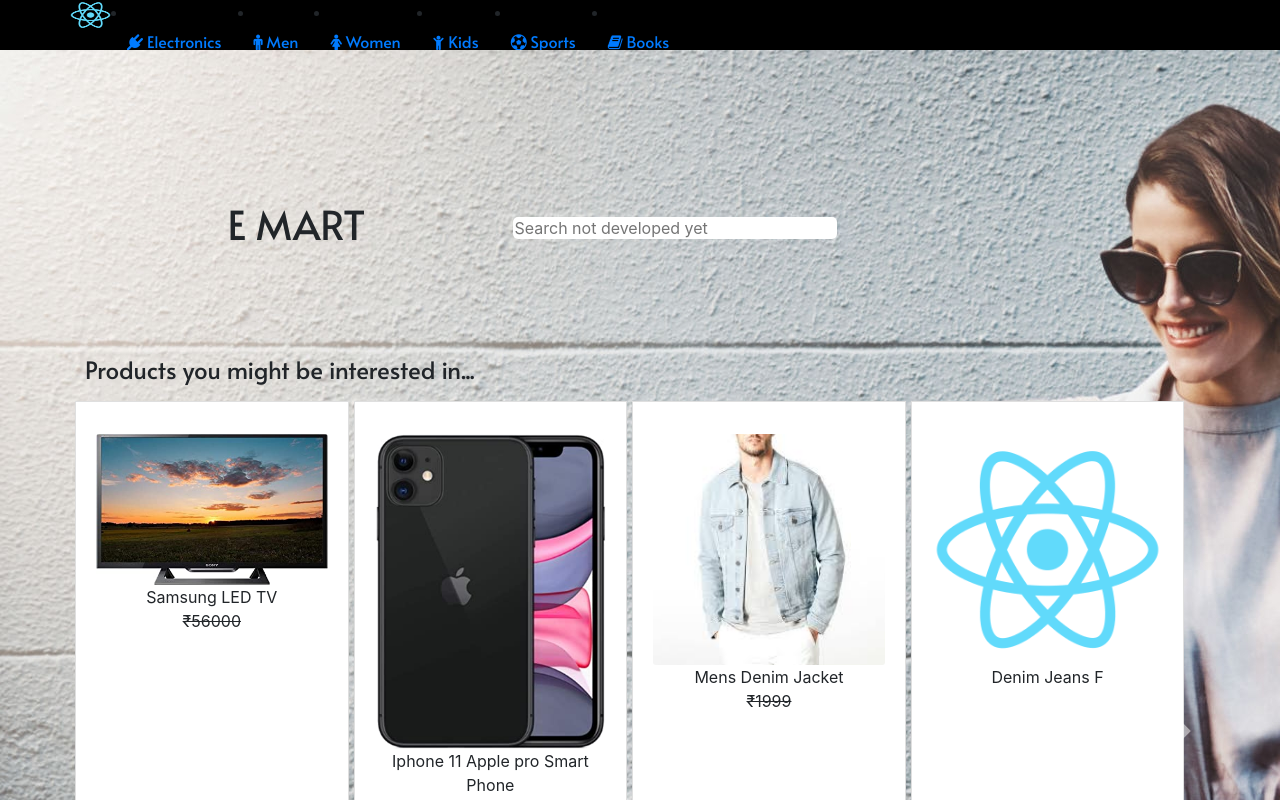
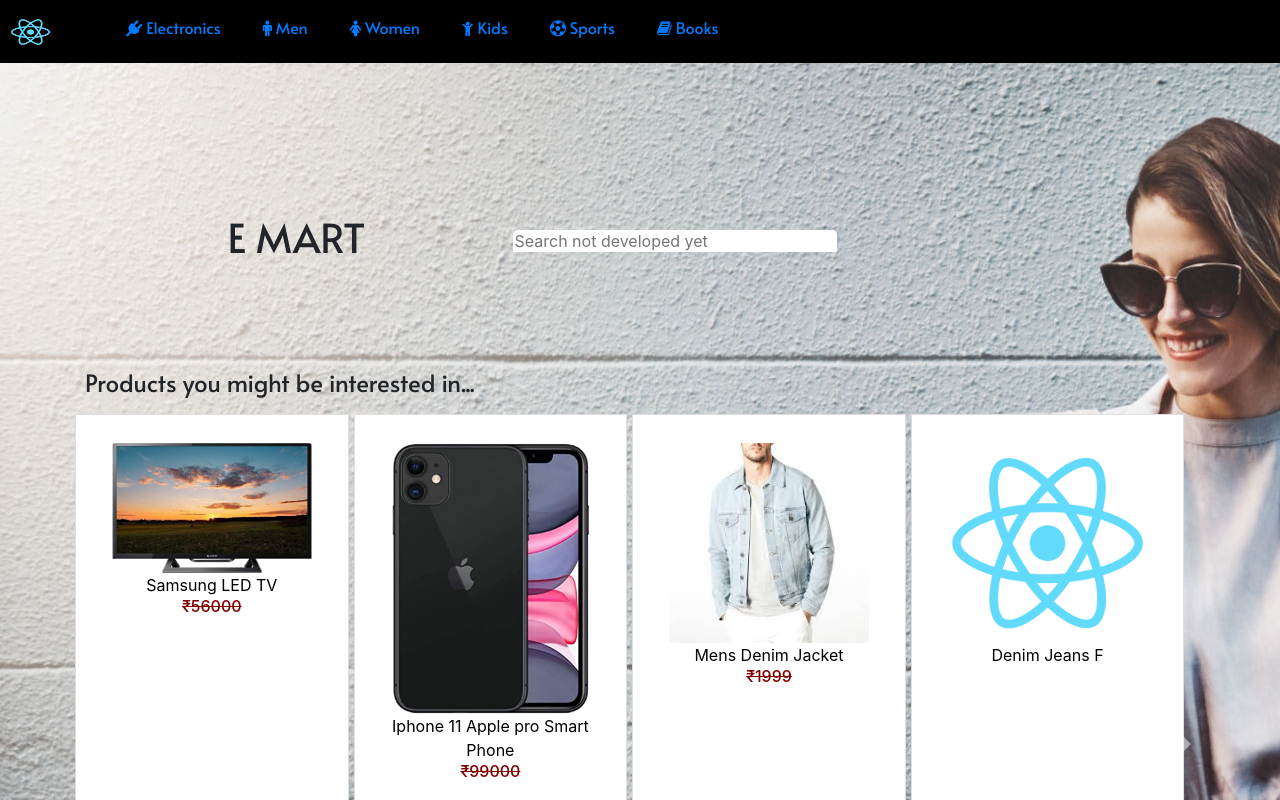
Before and after one commit to srijeetpatil/emart, a React (Create React App) app: page /home in a window 1280 px wide. Shown: the top 800 px of the page. Built offline with nearby package versions, Linux system fonts and the light colour scheme.

Commit message:
Styled itemDetail

```diff
--- a/src/App.css
+++ b/src/App.css
@@ -12,7 +12,7 @@
     border-color: #000000;
     height: 60%;
     width: 60%;
-    border-radius: 5px 5px 5px 5px;
+    border-radius: 5px 5px 0px 0px;
 }
 .jumbotron{
     margin: 0px auto;
@@ -39,11 +39,17 @@
     right:0;
     position: static;
 }
+.resultItem1{
+    max-width: 25%;
+    width: auto;
+}
+.resultItem2{
+    max-width: 50%;
+    width: auto;
+}
 .itemDetail{
-    margin-left: 10px;
-    margin-right: 10px;
-    margin-top: 10px;
-    margin-bottom: 10px;
+    max-width: 50%;
+    width: auto;
 }
 @media only screen
   and (min-device-width: 320px)
@@ -62,10 +68,19 @@
         height: 300px;
         width: 100%;
     }
+    .resultItem1{
+        max-width: 40%;
+        width: auto;
+    }
+    .resultItem2{
+        max-width: 40%;
+        width: auto;
+    }
     .itemDetail{
-        margin-left: 10px;
-        margin-right: 10px;
-        margin-top: 10px;
-        margin-bottom: 10px;
+        max-width: 100%;
+        width: auto;
+    }
+    .itemImage{
+        width: 100%;
     }
 }
--- a/src/components/CarouselComponent.js
+++ b/src/components/CarouselComponent.js
@@ -48,7 +48,7 @@
         activeIndex={activeIndex}
         next={next}
         previous={previous}
-        interval="3000"
+        interval="2500"
     >
         {slides}
         <CarouselControl direction="prev" directionText="Previous" onClickHandler={previous} />
--- a/src/components/HeaderSample.js
+++ b/src/components/HeaderSample.js
@@ -49,16 +49,17 @@
             );
         }
         return(
-            <nav className="" style={{height:"50px", backgroundColor:"black"}}>
-            <div className="container">
-            <div className="row">
-                <div href style={{height:"50px"}}>
+        <nav style={{height:"fit-content", backgroundColor:"black"}}>
+            <div className="row" style={{width:"100%"}}>
+                <div style={{margin:"auto"}}>
                     <Link to='/home'>
                         <img className="basic-font" src={require('../assets/logo512.png')} height="30" width="41" alt='EMART logo' />
                     </Link>
                 </div>
-                <div style={{height:"50px"}}>
-                        <NavItem onMouseLeave={() => {
+                <div className="container" style={{paddingTop:"10px", paddingBottom:"10px"}}>
+                    <div className="row">
+                        <div style={{marginLeft:"10px"}}>
+                            <div onMouseLeave={() => {
                                     return(this.setState({
                                         electronics: null
                                     }))
@@ -77,10 +78,10 @@
                                 <div style={{marginTop:"0px",backgroundColor:"floralwhite", width:"max-content", zIndex:"6", position:"absolute"}}>
                                     {this.state.electronics}
                                 </div>
-                        </NavItem>
                             </div>
-                    <div style={{height:"50px"}}>
-                        <NavItem onMouseLeave={() => {
+                        </div>
+                        <div style={{marginLeft:"10px"}}>
+                            <div onMouseLeave={() => {
                                         return(this.setState({
                                             men: null
                                         }))
@@ -99,10 +100,10 @@
                                 <div style={{marginTop:"0px",backgroundColor:"floralwhite", width:"max-content", zIndex:"5", position:"absolute"}}>
                                     {this.state.men}
                                 </div>
-                        </NavItem>
                             </div>
-                        <div style={{height:"50px"}}>
-                        <NavItem onMouseLeave={() => {
+                        </div>
+                        <div style={{marginLeft:"10px"}}>
+                            <div onMouseLeave={() => {
                                         return(this.setState({
                                             women: null
                                         }))
@@ -121,10 +122,10 @@
                                 <div style={{marginTop:"0px",backgroundColor:"floralwhite", width:"max-content", zIndex:"4", position:"absolute"}}>
                                     {this.state.women}
                                 </div>
-                            </NavItem>
                             </div>
-                        <div style={{height:"50px"}}>
-                            <NavItem onMouseLeave={() => {
+                        </div>
+                        <div style={{marginLeft:"10px"}}>
+                            <div onMouseLeave={() => {
                                         return(this.setState({
                                             kids: null
                                         }))
@@ -143,10 +144,10 @@
                                 <div style={{marginTop:"0px",backgroundColor:"floralwhite", width:"max-content", zIndex:"3", position:"absolute"}}>
                                     {this.state.kids}
                                 </div>
-                            </NavItem>
                             </div>
-                        <div style={{height:"50px"}}>
-                            <NavItem onMouseLeave={() => {
+                        </div>
+                        <div style={{marginLeft:"10px"}}>
+                            <div onMouseLeave={() => {
                                         return(this.setState({
                                             sports: null
                                         }))
@@ -165,10 +166,10 @@
                                 <div style={{marginTop:"0px",backgroundColor:"floralwhite", width:"max-content", zIndex:"2", position:"absolute"}}>
                                     {this.state.sports}
                                 </div>
-                            </NavItem>
                             </div>
-                        <div style={{height:"50px"}}>
-                            <NavItem onMouseLeave={() => {
+                        </div>
+                        <div style={{marginLeft:"10px"}}>
+                            <div onMouseLeave={() => {
                                         return(this.setState({
                                             books: null
                                         }))
@@ -187,7 +188,8 @@
                                 <div style={{marginTop:"0px",backgroundColor:"floralwhite", width:"max-content", zIndex:"1", position:"absolute"}}>
                                     {this.state.books}
                                 </div>
-                            </NavItem>
+                            </div>
+                        </div>
                     </div>
                 </div>
             </div>
--- a/src/components/MainPagePromos.js
+++ b/src/components/MainPagePromos.js
@@ -1,6 +1,6 @@
 import React, {Component} from 'react';
 import {Card, CardBody, CardImg, CardSubtitle, CardTitle, Jumbotron, Button, CardLink} from 'reactstrap';
-import {Link} from 'react-router-dom';
+import {NavLink} from 'react-router-dom';
 import database from '../data/database';
 
 class Promos extends Component{
@@ -48,18 +48,17 @@
             return(
                 <div className="mt-2 cardItem">
                     <Card style={{height:"100%", borderRadius:"0px"}}>
-                        <CardTitle></CardTitle>
-                        <CardBody>
-                            <Link to={`/itemDetail/${item.prod_id}`}>
+                        <NavLink className="nav-link" to={`/itemDetail/${item.prod_id}`}>
+                            <CardBody>
                                 <CardImg style={{objectFit:"contain"}} src={source}></CardImg>
-                                </Link>
-                                <div style={{textAlign: "center"}}>
+                                <div style={{textAlign: "center", color:"black"}}>
                                     {item.name}
                                 </div>
-                                <div style={{textAlign: "center", textDecorationLine: "line-through"}}>
-                                    {item.price}
+                                <div style={{textAlign: "center", textDecorationLine: "line-through", color:"maroon"}}>
+                                    <h6>{item.price}</h6>
                                 </div>
-                        </CardBody>
+                            </CardBody>
+                        </NavLink>
                     </Card>
                 </div>
             );
--- a/src/data/database.js
+++ b/src/data/database.js
@@ -2,7 +2,7 @@
     "electronics" : [
         {
             "name": "Samsung LED TV",
-            "description": "Witness the future with Curved UHD TV, with our best wishes for Diwali 2020",
+            "description": "Resolution: HD Ready (1366x768) | Refresh Rate: 60 hertz /n Connectivity: 2 HDMI ports to connect set top box, Blu Ray players, gaming console | 1 USB ports to connect hard drives and other USB devices /n Sound : 20 Watts Output | Dolby Digital Plus /n Smart TV Features : Personal Computer | Screen Share | Music System | Content Guide | Connect Share Movie /n Display : LED Panel | Mega Contrast | PurColor | HD Picture Quality | Slim & Stylish Design /n Warranty Information: 1 year comprehensive and 1 year additional warranty on Panel by Samsung /n Installation: For requesting installation/wall mounting/demo of this product once delivered, please directly call Samsung support on [1800407267864/180057267864] and provide product's model name as well as seller's details mentioned on the invoice /n Easy returns: This product is eligible for replacement within 10 days of delivery in case of any product defects, damage or features not matching the description provided",
             "image":"assets/sony.jpg",
             "featured": 1,
             "price": "₹56000",
@@ -19,8 +19,8 @@
         },
         {
             "name":"Iphone 11 Apple pro Smart Phone",
-            "description": "Apple Inc",
-            "price":"₹86000",
+            "description": "5.8-inch (14.7 cm) Super Retina XDR OLED display Water and dust resistant (4 meters for up to 30 minutes, IP68) Triple-camera system with 12MP Ultra Wide, Wide, and Telephoto cameras; Night mode, Portrait mode, and 4K video up to 60fps 12MP TrueDepth front camera with Portrait mode, 4K video, and Slo-Mo Face ID for secure authentication and Apple Pay A13 Bionic chip with third-generation Neural Engine Fast charge with 18W adapter included Wireless charging iOS13 with Dark Mode, new tools for editing photos and video, and brand new privacy featuresManufacturer Detail: 1. One Apple Park Way, Cupertino, California 95014, USA, Importer: Apple India Private Limited No,24, 19th floor, Concorde Tower C, UB City, Vittal Mallya Road, Bangalore-560 002 Country of Origin: China Packer Details: Apple India Private Limited No,24, 19th floor, Concorde Tower C, UB City, Vittal Mallya Road, Bangalore-560 002",
+            "price":"₹99000",
             "image": "assets/iphone.jpg",
             "featured": 1,
             "prod_id": "elecphone1"
@@ -30,7 +30,7 @@
         {
             "name":"Mens Denim Jacket",
             "featured": 1,
-            "description": "Best jacket under ₹2500/-",
+            "description": "Care Instructions: machine wash T jacket Solid T jacket",
             "price":"₹1999",
             "image":"assets/denim.jpg",
             "prod_id": "mensclothes1"
```
Also changed, not shown: src/components/Header.js (+7 -7 lines), src/components/ItemDetail.js (+12 -17 lines), src/components/MainPage.js (+6 -2 lines), src/components/ResultComponent.js (+11 -14 lines). Lines whose indentation alone changed are shown as unchanged.
